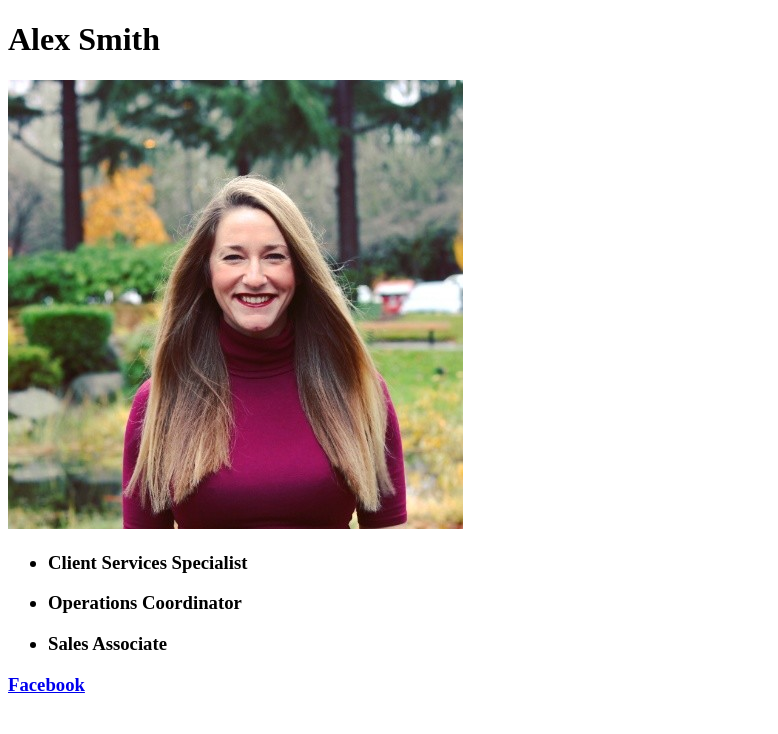
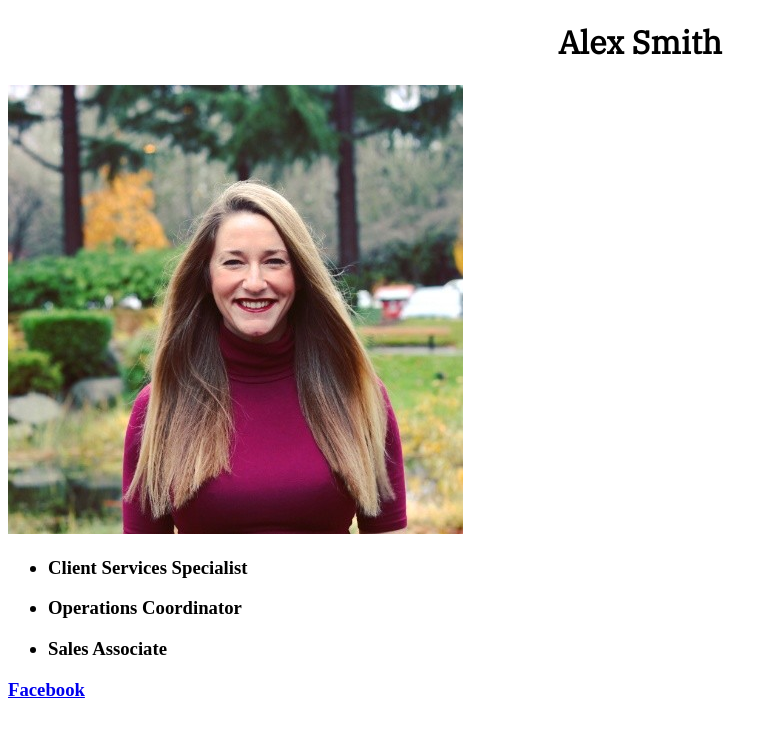
Before and after one commit to smithalex24/homework, a plain HTML site: page Week_One/resume_page/index.html in a window 1280 px wide. Shown: the whole page, without its empty margins (0-778 px from the left). Drawn offline with Linux system fonts and the light colour scheme; files that its build step writes are made by us from their sources.

Commit message:
changed file name

```diff
--- a/Week_One/resume_page/index.html
+++ b/Week_One/resume_page/index.html
@@ -1,7 +1,11 @@
 <!DOCTYPE html>
-<html>
+
 <head>
-	<title></title>
+	<link href="https://fonts.googleapis.com/css?family=IBM+Plex+Serif" rel="stylesheet">
+
+	<link href="css/style.css" rel="stylesheet" type="text/css">
+
+	<title>Resume</title>
 </head>
 <body>
 	<h1>Alex Smith</h1>
@@ -17,4 +21,3 @@
 
 
 </body>
-</html>
--- /dev/null
+++ b/Week_One/resume_page/style.css
@@ -0,0 +1,12 @@
+h1 {
+	text-align: center;
+	font-family: 'IBM Plex Serif', serif;
+}
+
+h3 {
+	color: 1E90FF;
+
+}
+body {
+
+}
```
Also changed, not shown: Week_One/resume_page/stye.css (deleted).
